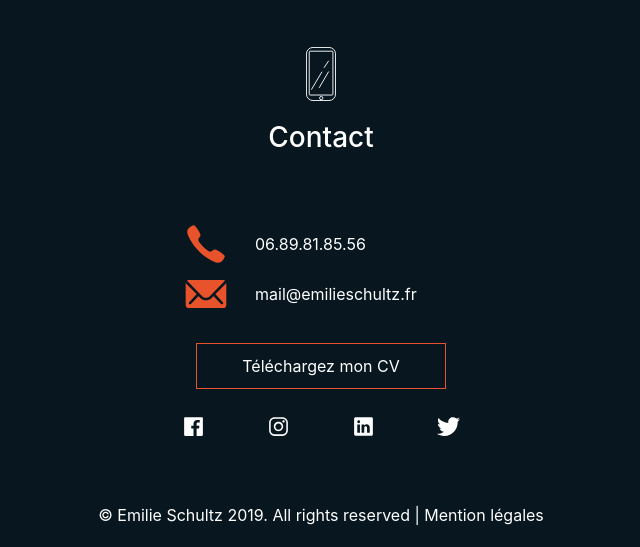
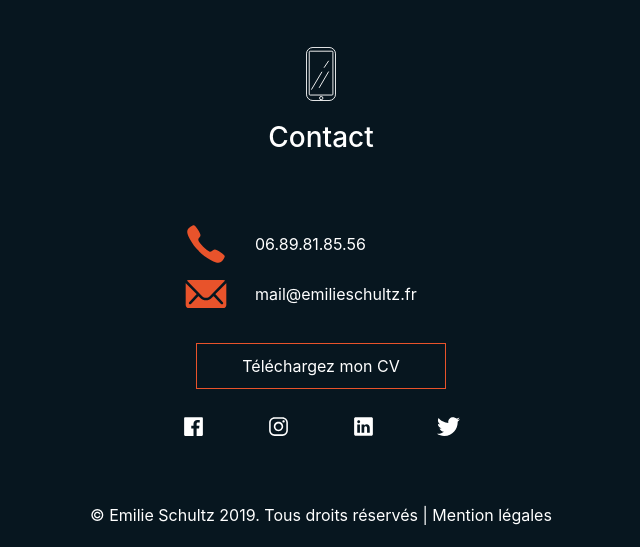
Before and after one commit to emilieschultz/emilie-cv-interactif, a PHP site: page / in a window 1280 px wide. Shown: the part 3794-4341 px from the top of the page, without its empty margins (319-959 px from the left). Run offline with PHP 8.4, Linux system fonts and the light colour scheme.

Commit message:
change footer

```diff
--- a/templates/footer.html.php
+++ b/templates/footer.html.php
@@ -1,6 +1,5 @@
 <div id="footer" class="bg-dark pb-1">
-    <div class="justify-content-center align-items-end d-flex"><p class="text-light">© Emilie Schultz 2019. All rights
-        reserved | Mention légales</p></div>
+    <div class="justify-content-center align-items-end d-flex"><p class="text-light">© Emilie Schultz 2019. Tous droits réservés | Mention légales</p></div>
 </div>
 
 <script src="https://code.jquery.com/jquery-3.4.1.slim.min.js"></script>
```
